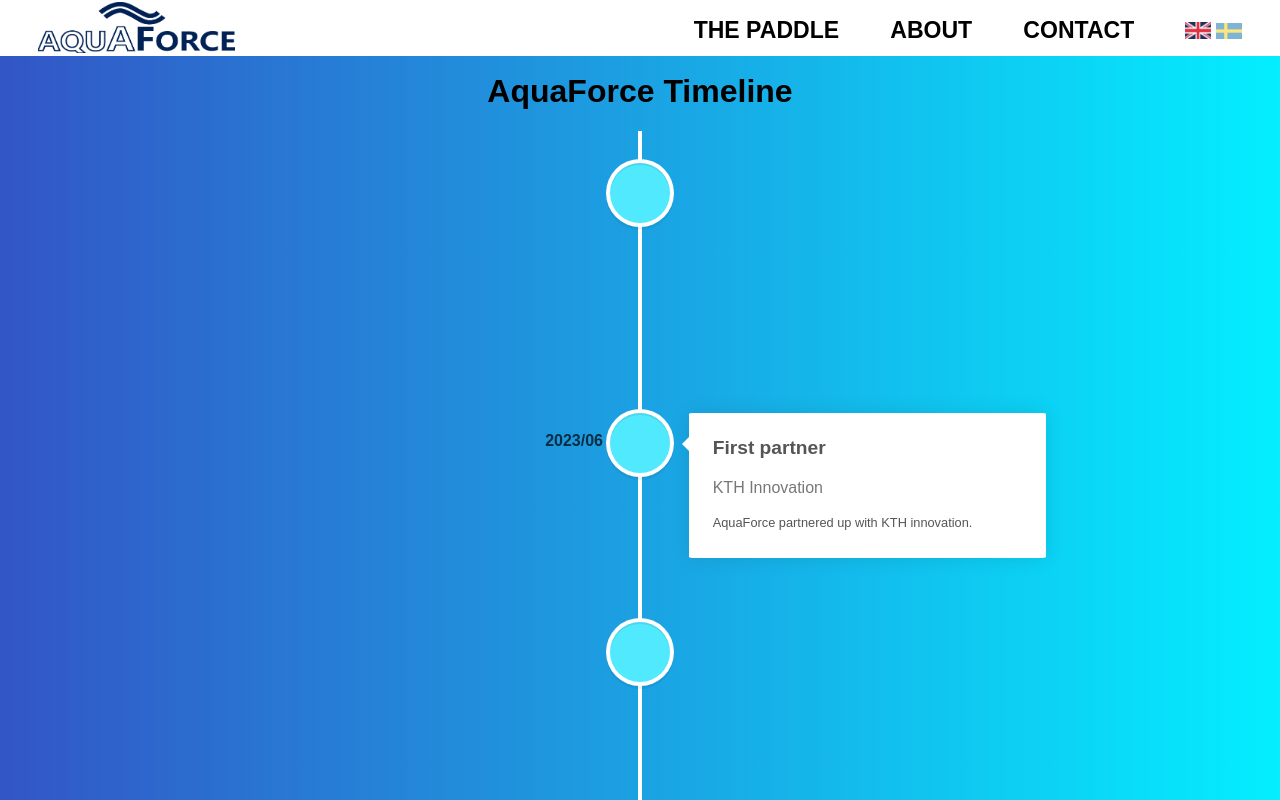
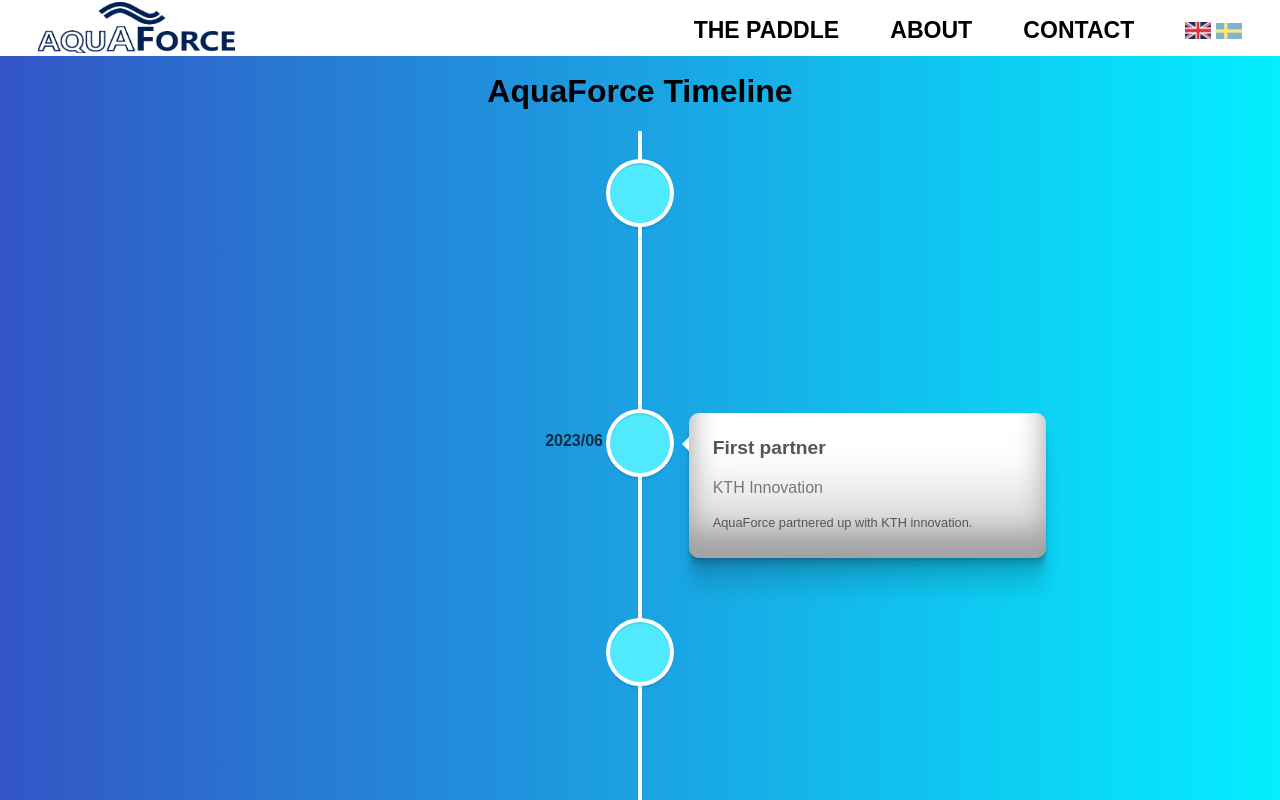
Before and after one commit to JakubJus/AFweb, a React (Vite) app in the folder client/: page /timeline in a window 1280 px wide. Shown: the top 800 px of the page. Built offline with nearby package versions, Linux system fonts and the light colour scheme.

Commit message:
Update Timeline.scss

```diff
--- a/client/src/timeline/Timeline.scss
+++ b/client/src/timeline/Timeline.scss
@@ -5,8 +5,8 @@
     border-radius: 10px;
     font-family: 'Arial', sans-serif;
     .vertical-timeline-element-content {
-        box-shadow: 0 0 20px rgba(0, 0, 0, 0.1);
-        border-radius: 1%;
+        box-shadow: rgba(0, 0, 0, 0.17) 0px -23px 25px 0px inset, rgba(0, 0, 0, 0.15) 0px -36px 30px 0px inset, rgba(0, 0, 0, 0.1) 0px -79px 40px 0px inset, rgba(0, 0, 0, 0.06) 0px 2px 1px, rgba(0, 0, 0, 0.09) 0px 4px 2px, rgba(0, 0, 0, 0.09) 0px 8px 4px, rgba(0, 0, 0, 0.09) 0px 16px 8px, rgba(0, 0, 0, 0.09) 0px 32px 16px;
+        border-radius: 10px;
         padding: 2%;
         .vertical-timeline-element-title {
             font-size: 1.2em;
```
